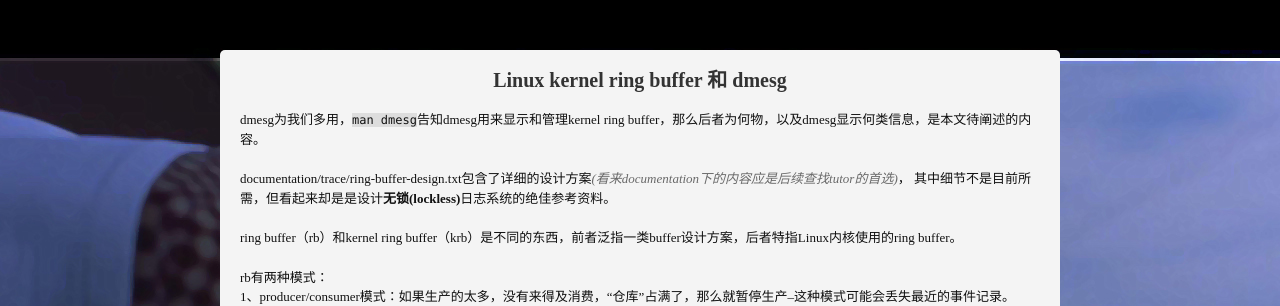
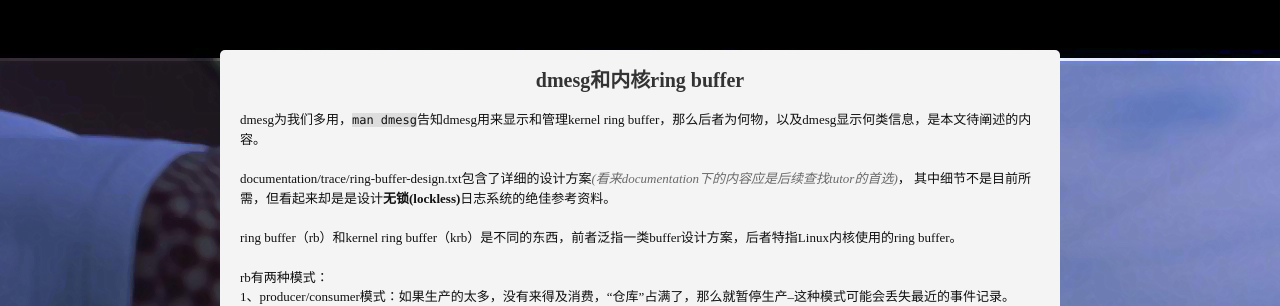
Before and after one commit to tfengmao/xanfeng, a Jekyll site: the page built from _posts/2012-04-05-dmesg-kernel-ring-buffer.md, in a window 1280 px wide. Shown: the top 306 px of the page. Built offline with Jekyll 4.4.1, drawn with Linux system fonts in a browser that asks for light colours; Markdown is read by kramdown in place of the engine named in the settings; comment, search, counter and statistics services are not loaded.

Commit message:
updated title

```diff
--- a/_posts/2012-04-05-dmesg-kernel-ring-buffer.md
+++ b/_posts/2012-04-05-dmesg-kernel-ring-buffer.md
@@ -1,5 +1,5 @@
 ---
-title: Linux kernel ring buffer 和 dmesg
+title: dmesg和内核ring buffer
 layout: post
 tags: dmesg kernel buffer trace
 category: linux
```
